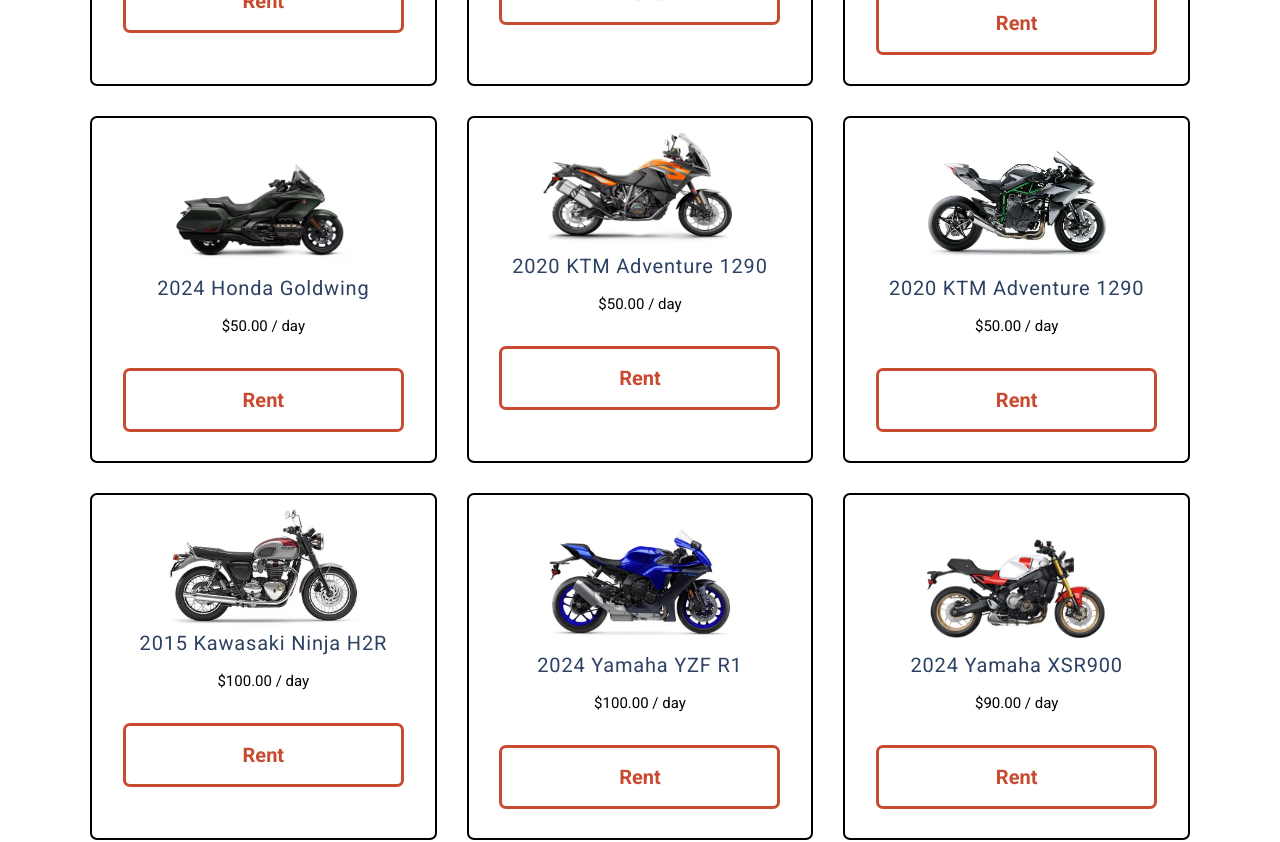
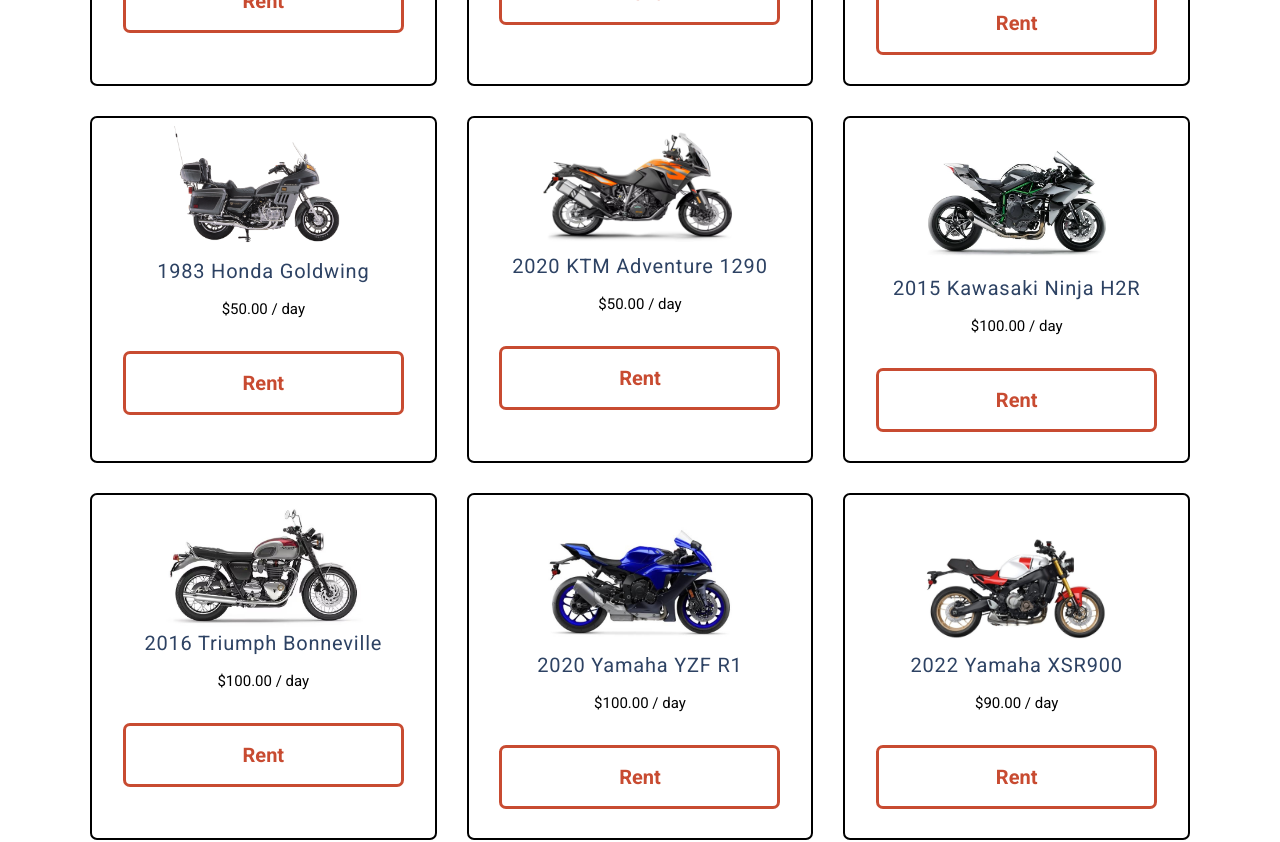
Before and after one commit to cse204-2024/10-final-project-samudraam, a React (Create React App) app: page /Motorcycles in a window 1280 px wide. Shown: the part 520-1362 px from the top of the page. Built offline with nearby package versions, Linux system fonts and the light colour scheme.

Commit message:
fixing api calls
i put the wrong items in search

```diff
--- a/src/Motorcycles.js
+++ b/src/Motorcycles.js
@@ -3,7 +3,7 @@
 import img1 from "./bikes/ducati-Scrambler_Icon-2021.jpg";
 import img2 from "./bikes/honda-Rebel-2022.jpg";
 import img3 from "./bikes/honda-africa_twin-2021 2.jpg";
-import img4 from "./bikes/honda-goldwing-2024.jpg";
+import img4 from "./bikes/goldhonda.png";
 import img5 from "./bikes/ktm-adventure-1290-2020.jpg";
 import img6 from "./bikes/ninja-h2r-2015 2.jpg";
 import img7 from "./bikes/triumph-Bonneville_T120-2016.jpg";
@@ -44,30 +44,22 @@
     },
     {
       imageSrc: img4,
-      name: "2024 Honda Goldwing ",
+      name: "1983 Honda Goldwing ",
       price: "$50.00 / day",
       make: "honda",
       model: "goldwing",
-      year: "2024",
+      year: "1983",
     },
     {
       imageSrc: img5,
       name: "2020 KTM Adventure 1290",
       price: "$50.00 / day",
       make: "KTM",
-      model: "adventure",
-      year: "1290",
+      model: "1290 Super Adventure R",
+      year: "2020",
     },
     {
       imageSrc: img6,
-      name: "2020 KTM Adventure 1290",
-      price: "$50.00 / day",
-      make: "KTM",
-      model: "adventure",
-      year: "1290",
-    },
-    {
-      imageSrc: img7,
       name: "2015 Kawasaki Ninja H2R",
       price: "$100.00 / day",
       make: "Kawasaki",
@@ -75,20 +67,28 @@
       year: "2015",
     },
     {
+      imageSrc: img7,
+      name: "2016 Triumph Bonneville",
+      price: "$100.00 / day",
+      make: "triumph",
+      model: "Bonneville",
+      year: "2016",
+    },
+    {
       imageSrc: img8,
-      name: "2024 Yamaha YZF R1",
+      name: "2020 Yamaha YZF R1",
       price: "$100.00 / day",
       make: "Yamaha",
-      model: "YZF R1",
-      year: "2024",
+      model: "YZF-R1",
+      year: "2020",
     },
     {
       imageSrc: img9,
-      name: "2024 Yamaha XSR900",
+      name: "2022 Yamaha XSR900",
       price: "$90.00 / day",
       make: "Yamaha",
       model: "XSR900",
-      year: "2024",
+      year: "2022",
     },
   ];
 
--- a/src/RentalBike.css
+++ b/src/RentalBike.css
@@ -3,6 +3,7 @@
   gap: 20px;
   max-width: 1037px;
   margin: 29px auto 0;
+  margin-bottom: 50px;
   width: 100%;
 }
 
--- a/src/RentalBike.js
+++ b/src/RentalBike.js
@@ -32,6 +32,7 @@
     }
   }, [motorcycle]);
 
+  //why is there like 3 api calls
   const fetchMotorcycleDetails = async (bike) => {
     setIsLoading(true);
     try {
@@ -43,7 +44,11 @@
           headers: { "X-Api-Key": "1vytly6otqIhYTudLZLjJg==c3ffjpXUbZeGSOJk" },
         }
       );
-      console.log();
+      console.log(
+        `https://api.api-ninjas.com/v1/motorcycles?make=${
+          bike.make
+        }&model=${encodeURIComponent(bike.model)}&year=${bike.year}`
+      );
       if (!response.ok) throw new Error("Failed to fetch");
       const data = await response.json();
       setMotorcycleDetails(data[0]);
@@ -55,6 +60,7 @@
     }
   };
 
+  //make it iterable as an array
   const items = motorcycleDetails
     ? Object.entries(motorcycleDetails).map(([key, value]) => ({
         key: key.charAt(0).toUpperCase() + key.slice(1).replace(/_/g, " "),
```
Also changed, not shown: src/bikes/goldhonda.png (added), src/bikes/honda-goldwing-2024.jpg (deleted).
